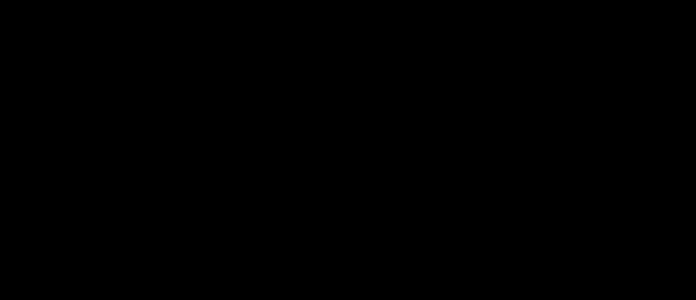
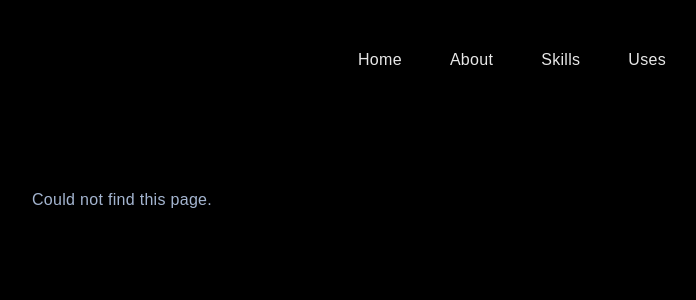
Before and after one commit to victor-hugo-dc/victor-hugo-dc.github.io, a React (Create React App) app: page /404 in a window 1280 px wide. Before the commit this address had no page. Shown: the top 300 px of the page, without its empty margins (283-979 px from the left). Built offline with nearby package versions, Linux system fonts and the light colour scheme.

Commit message:
feat: 404 page

```diff
--- /dev/null
+++ b/src/pages/404/index.js
@@ -0,0 +1,19 @@
+import React from 'react';
+import { Box } from '@mui/material';
+
+const Page404 = () => {
+    return (
+        <Box sx={{ width: "650px", maxWidth: '80%', margin: "auto" }}>
+            <div className="flex flex-col justify-center items-start max-w-2xl mx-auto">
+                <div className="mb-8 prose leading-6 text-justify text-gray-600 dark:text-gray-400">
+                    <p>
+                        Could not find this page.
+                    </p>
+                </div>
+                <hr className="hr" />
+            </div>
+        </Box>
+    )
+}
+
+export default Page404;
--- a/src/routes/index.js
+++ b/src/routes/index.js
@@ -1,5 +1,5 @@
 import { Suspense, lazy } from "react";
-import { useRoutes } from "react-router-dom";
+import { Navigate, useRoutes } from "react-router-dom";
 import MainLayout from "../layouts/main";
 import Loader from "../components/Loader";
 
@@ -21,6 +21,8 @@ export default function Router() {
                 { path: "about", element: <AboutPage /> },
                 { path: "skills", element: <SkillsPage /> },
                 { path: "uses", element: <UsesPage /> },
+                { path: "404", element: <Page404 /> },
+                { path: "*", element: <Navigate to="/404" replace /> },
             ],
         },
     ]);
@@ -30,3 +32,4 @@ const HomePage = Loadable(lazy(() => import("../pages/Home")));
 const AboutPage = Loadable(lazy(() => import("../pages/About")));
 const SkillsPage = Loadable(lazy(() => import("../pages/Skills")));
 const UsesPage = Loadable(lazy(() => import("../pages/Uses")));
+const Page404 = Loadable(lazy(() => import("../pages/404")));
```
